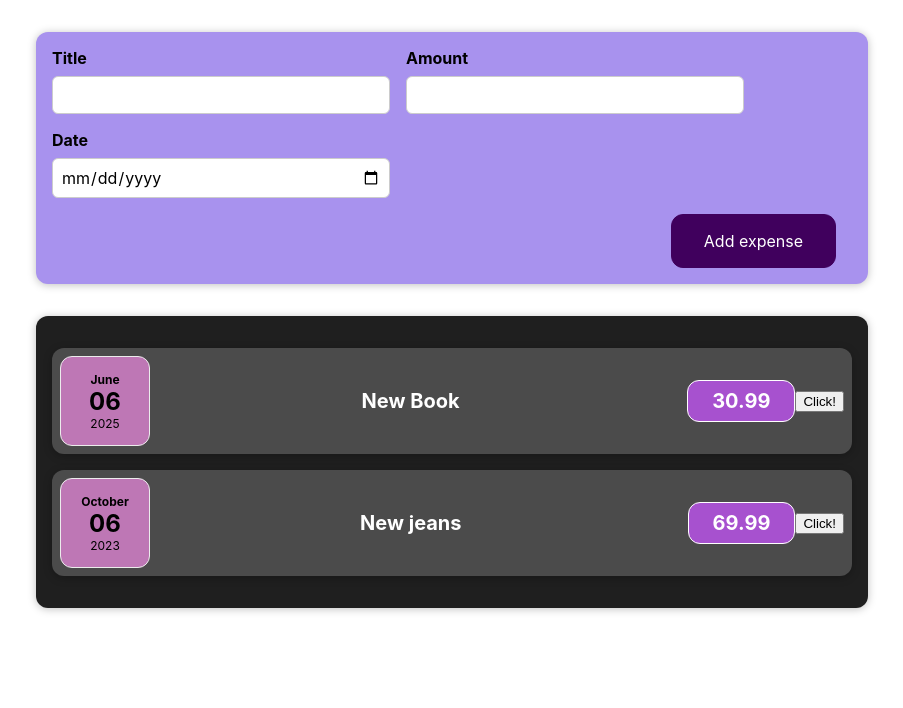
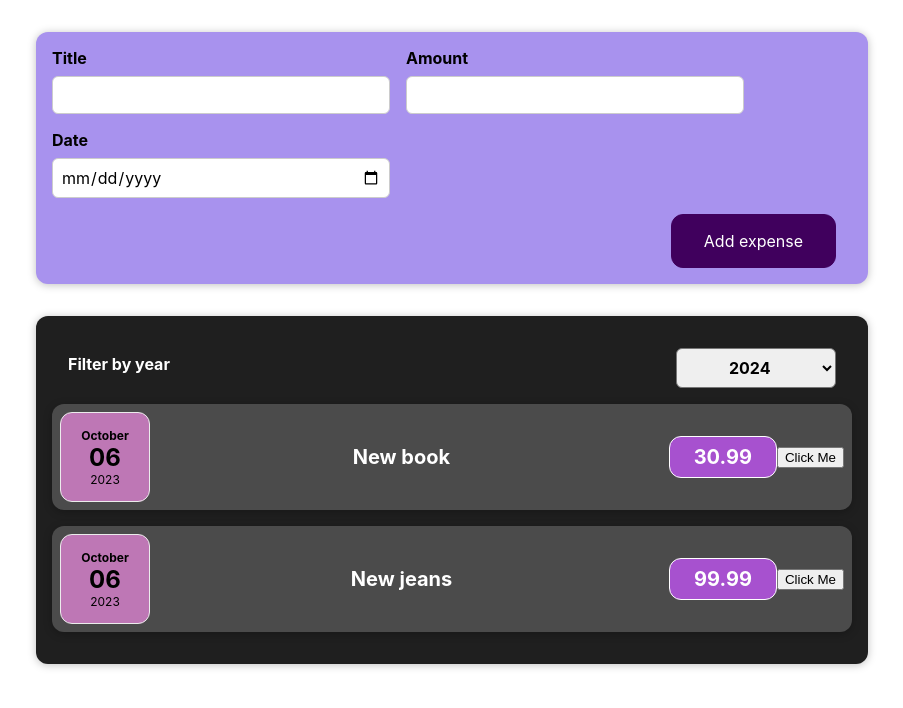
Before and after one commit to annubella/expenses, a React (Create React App) app: page / in a window 1280 px wide. Shown: the top 708 px of the page, without its empty margins (188-1091 px from the left). Built offline with nearby package versions, Linux system fonts and the light colour scheme.

Commit message:
made a filter of years

```diff
--- a/src/App.js
+++ b/src/App.js
@@ -1,38 +1,28 @@
 import './App.css';
-import ExpenseItem from './components/Expenses/ExpenseItem';
 import Expenses from './components/Expenses/Expenses';
 import NewExpense from './components/NewExpense/NewExpense';
 
-function App() {
-  const expenses =[
+const App = () => {
+  const DYMMY_EXPENSES = [
   {
-      date: new Date(2024, 17, 6),
-      title: 'New Book',
+    date: new Date(2023, 9, 6),
+    title: 'New book',
     price: 30.99
   },
  {
   date: new Date(2023, 9, 6),
   title: 'New jeans',
-      price: 69.99
+  price: 99.99
  }
 ]
-
 const addExpenseHandler = (expense) =>{
-    console.log('in apps.js')
+  console.log('In App.js')
   console.log(expense)
 }
-
 return (
   <div className="App">
-      <NewExpense onAddExpense={addExpenseHandler} ></NewExpense>
-      <div className='card expenses'>
-      <ExpenseItem
-        expenseData={expenses[0]}
-      />
-      <ExpenseItem
-        expenseData={expenses[1]}
-      />
-      </div>
+     <NewExpense onAddExpense={addExpenseHandler}></NewExpense>
+     <Expenses expenses={DYMMY_EXPENSES} />
   </div>
   );
 }
--- a/src/components/Expenses/ExpenseItem.js
+++ b/src/components/Expenses/ExpenseItem.js
@@ -1,30 +1,26 @@
 import './ExpenseItem.css'
 import ExpenseDate from './ExpenseDate'
-import Expenses from './Expenses'
 import Card from '../UI/Card'
 import { useState } from 'react'
 
-const ExpenseItem = (props) =>{
+const ExpenseItem = (props) => {
     const[title, setTitle] = useState(props.expenseData.title)
 
     const clickHandler = () =>{
-        console.log('YOU CLICKED!')
+        console.log('Clicked!')
         setTitle(`Updated by click ${title}`)
         console.log(title)
     }
-
-    return (
-        <div className="expense-item">
-            <ExpenseDate
-                date={props.expenseData.date}
-            />
-            <div className='expense-item__description'>
+    return(
+        <Card className="expense-item">
+            <ExpenseDate date={props.expenseData.date} />
+            <div className="expense-item__description">
                 <h2>{props.expenseData.title}</h2>
-                <div className='expense-item__price'>{props.expenseData.price}</div>
-            </div>
-            <button onClick={clickHandler}>Click!</button>
+                <div className="expense-item__price">{props.expenseData.price}</div>
         </div>
+        <button onClick={clickHandler}>Click Me</button>
+        </Card>
     )
 }
 
- export default ExpenseItem
+export default ExpenseItem
--- a/src/components/Expenses/Expenses.js
+++ b/src/components/Expenses/Expenses.js
@@ -1,24 +1,23 @@
+
+
 import './Expenses.css'
 import Card from '../UI/Card'
 import ExpenseItem from './ExpenseItem'
+import ExpensesFilter from "./ExpensesFilter";
 
-function Expenses (props){
-    const expenses =[
+const Expenses = (props) => {
+  const filterChangeHandler = (filteredYear) => {
+      console.log('Year data in Expenses.js ' + filteredYear)
+  }
+
+    return (
+        <Card className="expenses">
+          <ExpensesFilter onChangeFilter={filterChangeHandler} />
         {
-          date: new Date(2024, 17, 6),
-          title: 'New Book',
-          price: 30.99
-        },
-        {
-          date: new Date(2023, 9, 6),
-          title: 'New jeans',
-          price: 69.99
+          props.expenses.map((expense) =>{
+              return <ExpenseItem expenseData={expense} />
+          })
         }
-    ]
-    return (
-        <Card className='card expenses'>
-            <ExpenseItem ExpenseData ={expenses[0]} />
-            <ExpenseItem ExpenseData ={expenses[1]} />
         </Card>
     )
 }
--- /dev/null
+++ b/src/components/Expenses/ExpensesFilter.css
@@ -0,0 +1,24 @@
+.expenses-filter {
+    color: white;
+    padding: 0 1rem;
+}
+
+.expenses-filter__control {
+    display: flex;
+    width: 100%;
+    align-items: center;
+    justify-content: space-between;
+    margin: 1rem 0;
+}
+
+.expenses-filter label {
+    font-weight: bold;
+    margin-bottom: 0.5rem;
+}
+
+.expenses-filter select {
+    font: inherit;
+    padding: 0.5rem 3rem;
+    font-weight: bold;
+    border-radius: 6px;
+}
--- /dev/null
+++ b/src/components/Expenses/ExpensesFilter.js
@@ -0,0 +1,20 @@
+import React from 'react';
+
+import './ExpensesFilter.css';
+
+const ExpensesFilter = () => {
+    return (
+        <div className='expenses-filter'>
+            <div className='expenses-filter__control'>
+                <label>Filter by year</label>
+                <select>
+                    <option value='2024'>2024</option>
+                    <option value='2025'>2025</option>
+                    <option value='2026'>2026</option>
+                </select>
+            </div>
+        </div>
+    );
+};
+
+export default ExpensesFilter;
--- a/src/components/UI/Card.js
+++ b/src/components/UI/Card.js
@@ -1,7 +1,7 @@
 import './Card.css'
 
 function Card(props){
-    const classes = 'card' + props.className
+    const classes = 'card ' + props.className
     return(
         <div className={classes}>
            {props.children}
```
Lines whose indentation alone changed are shown as unchanged.
